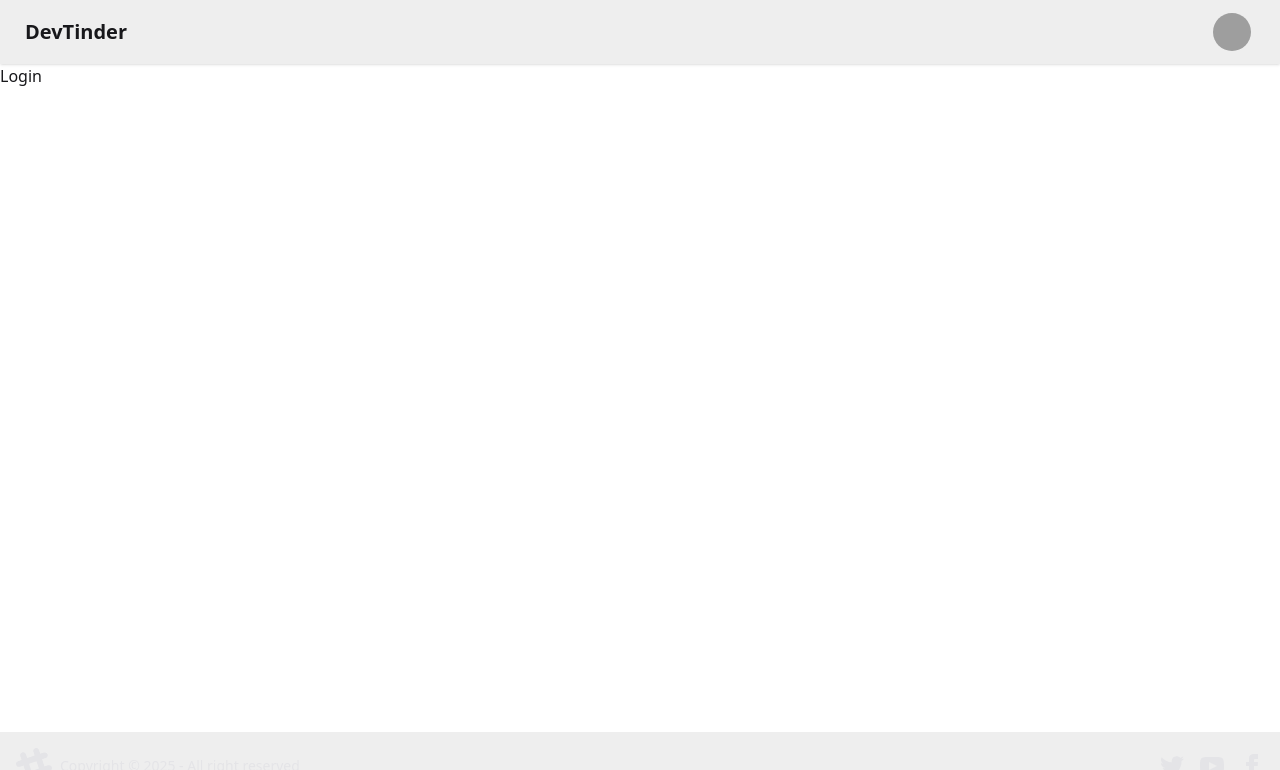
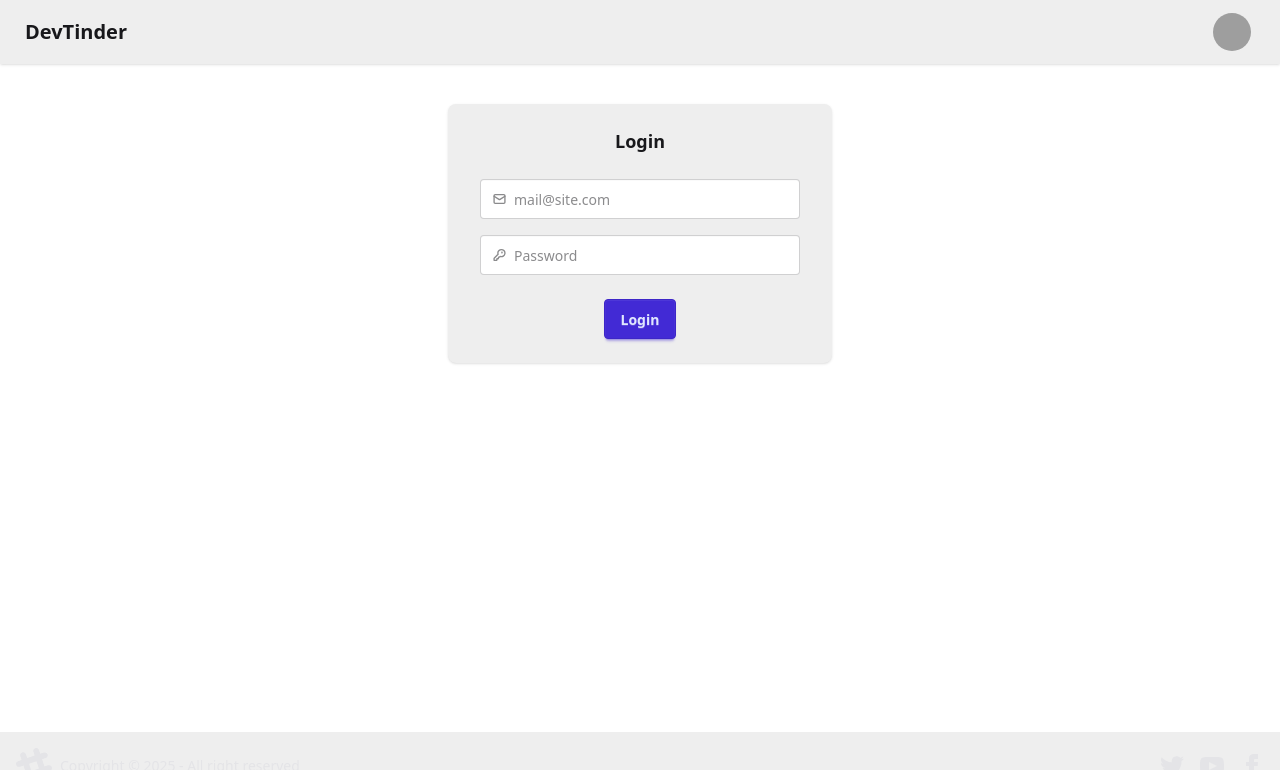
Before and after one commit to Premkumarv08/devTinderFE, a React (Vite) app: page /login in a window 1280 px wide. Shown: the top 770 px of the page. Built offline with nearby package versions, Linux system fonts and the light colour scheme; grey boxes are pictures that could not be loaded.

Commit message:
Adding login API call and configuration of cookie token

```diff
--- a/package.json
+++ b/package.json
@@ -11,6 +11,7 @@
   },
   "dependencies": {
     "@tailwindcss/vite": "^4.0.5",
+    "axios": "^1.7.9",
     "react": "^19.0.0",
     "react-dom": "^19.0.0",
     "react-router-dom": "^7.1.5",
--- a/src/components/Login.jsx
+++ b/src/components/Login.jsx
@@ -1,9 +1,102 @@
-import React from 'react'
+import axios from "axios";
+import React from "react";
 
 const Login = () => {
+  const [email, setEmail] = React.useState("");
+  const [password, setPassword] = React.useState("");
+
+  const handleLogin = async () => {
+    try {
+        const data = await axios.post("http://localhost:3001/login", {emailId: email, password: password}, {withCredentials: true});
+        console.log('data', data)
+    } catch (error) {
+        console.error(error)
+    }
+  }
   return (
-    <div>Login</div>
-  )
-}
+    <div className="flex justify-center my-10">
+      <div className="card bg-base-300 w-96 shadow-sm">
+        <div className="card-body">
+          <h2 className="card-title justify-center">Login</h2>
+          <div className="flex items-center gap-4 flex-col my-4">
+            <label className="input validator">
+              <svg
+                className="h-[1em] opacity-50"
+                xmlns="http://www.w3.org/2000/svg"
+                viewBox="0 0 24 24"
+              >
+                <g
+                  strokeLinejoin="round"
+                  strokeLinecap="round"
+                  strokeWidth="2.5"
+                  fill="none"
+                  stroke="currentColor"
+                >
+                  <rect width="20" height="16" x="2" y="4" rx="2"></rect>
+                  <path d="m22 7-8.97 5.7a1.94 1.94 0 0 1-2.06 0L2 7"></path>
+                </g>
+              </svg>
+              <input
+                type="email"
+                placeholder="mail@site.com"
+                required
+                value={email}
+                onChange={(e) => setEmail(e.target.value)}
+              />
+            </label>
+            <div className="validator-hint hidden">
+              Enter valid email address
+            </div>
+            <label className="input validator">
+              <svg
+                className="h-[1em] opacity-50"
+                xmlns="http://www.w3.org/2000/svg"
+                viewBox="0 0 24 24"
+              >
+                <g
+                  strokeLinejoin="round"
+                  strokeLinecap="round"
+                  strokeWidth="2.5"
+                  fill="none"
+                  stroke="currentColor"
+                >
+                  <path d="M2.586 17.414A2 2 0 0 0 2 18.828V21a1 1 0 0 0 1 1h3a1 1 0 0 0 1-1v-1a1 1 0 0 1 1-1h1a1 1 0 0 0 1-1v-1a1 1 0 0 1 1-1h.172a2 2 0 0 0 1.414-.586l.814-.814a6.5 6.5 0 1 0-4-4z"></path>
+                  <circle
+                    cx="16.5"
+                    cy="7.5"
+                    r=".5"
+                    fill="currentColor"
+                  ></circle>
+                </g>
+              </svg>
+              <input
+                type="password"
+                required
+                placeholder="Password"
+                minlength="8"
+                pattern="(?=.*\d)(?=.*[a-z])(?=.*[A-Z]).{8,}"
+                title="Must be more than 8 characters, including number, lowercase letter, uppercase letter"
+                value={password}
+                onChange={(e) => setPassword(e.target.value)}
+              />
+            </label>
+            <p className="validator-hint hidden">
+              Must be more than 8 characters, including
+              <br />
+              At least one number
+              <br />
+              At least one lowercase letter
+              <br />
+              At least one uppercase letter
+            </p>
+          </div>
+          <div className="card-actions justify-center">
+            <button className="btn btn-primary" onClick={() => handleLogin()}>Login</button>
+          </div>
+        </div>
+      </div>
+    </div>
+  );
+};
 
-export default Login
+export default Login;
```
Also changed, not shown: 1 other file (tests, documents, lock files or other folders).
